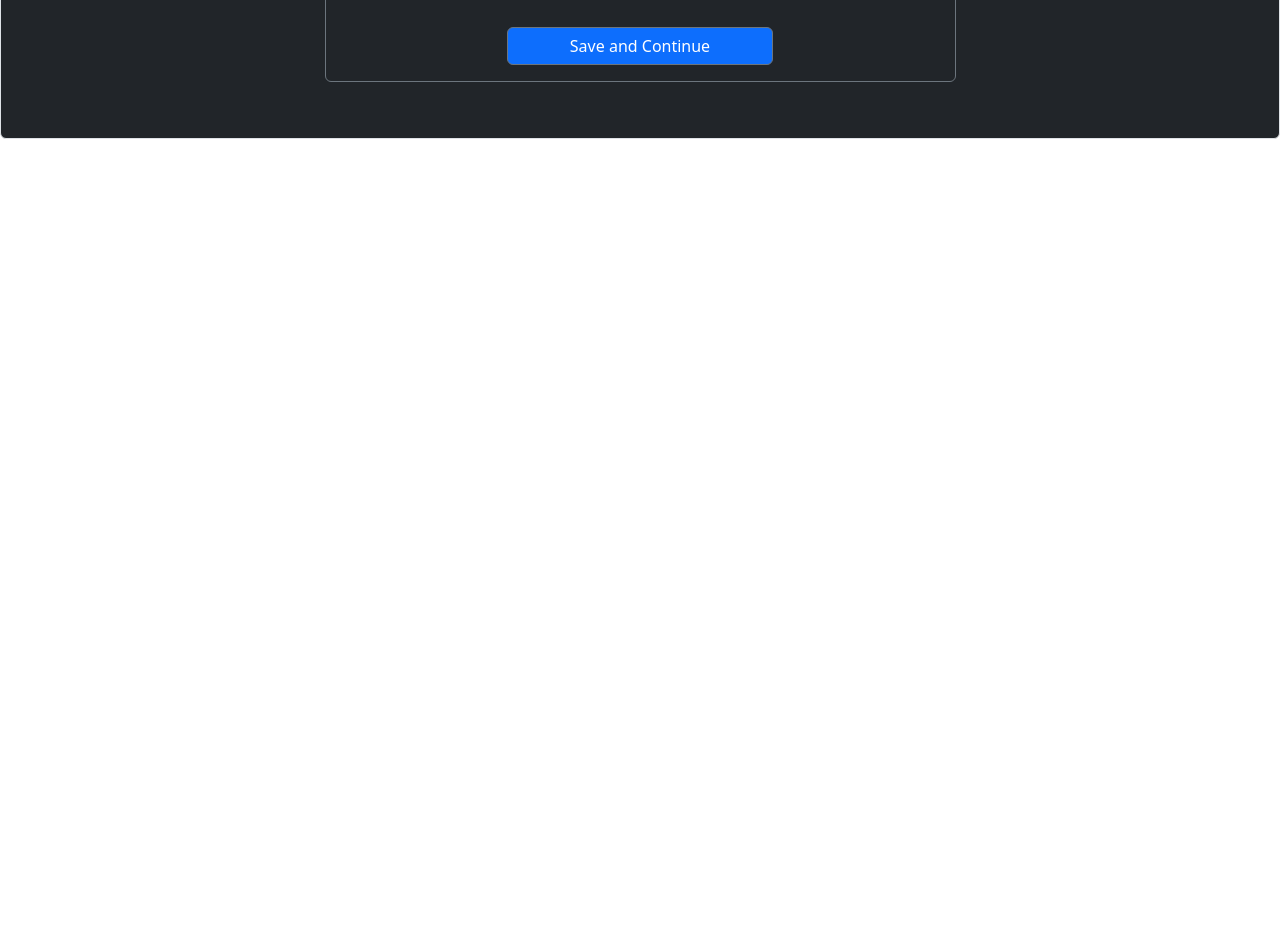
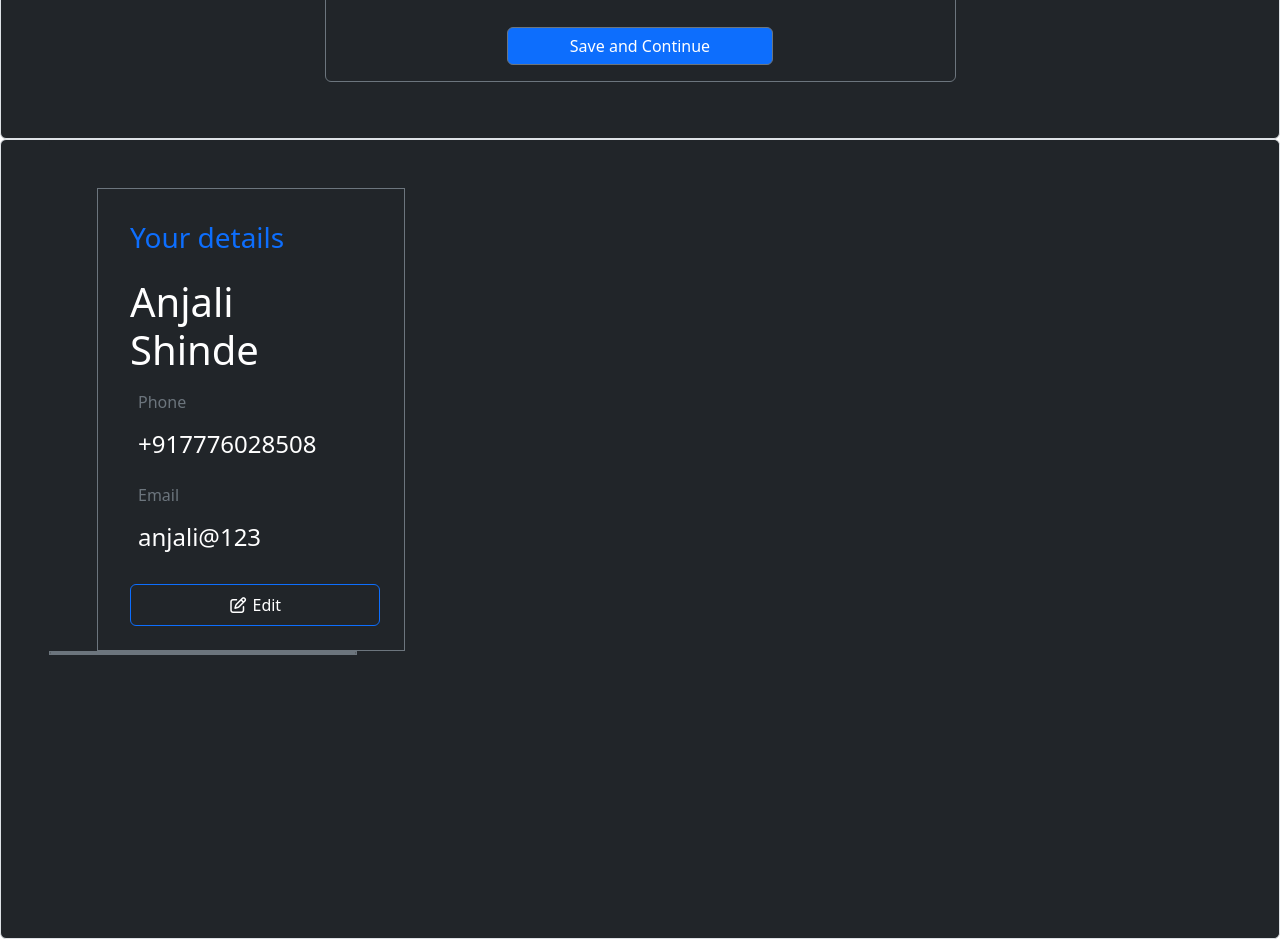
Before and after one commit to anjali-2511/AJSpire-Internship-Journey-, a React (Vite) app in the folder ReactJs_Mini_Project/QR_Code_Generator_Using_User_Details/vite-project/: page / in a window 1280 px wide. Shown: the part 2360-3299 px from the top of the page. Before the commit the page ends 2499 px from the top, so only its background shows below. Built offline with nearby package versions, Linux system fonts and the light colour scheme.

Commit message:
Half of DashBoard completed

```diff
--- a/ReactJs_Mini_Project/QR_Code_Generator_Using_User_Details/vite-project/src/App.jsx
+++ b/ReactJs_Mini_Project/QR_Code_Generator_Using_User_Details/vite-project/src/App.jsx
@@ -1,3 +1,4 @@
+import DashBoard from "./DashBoard"
 import Home from "./Home"
 import Login from "./Login"
 import NavBar from "./NavBar"
@@ -17,6 +18,7 @@ function App() {
        <Registration/>
        <Login/>
        <Profile/>
+       <DashBoard/>
 
 
     </>
--- /dev/null
+++ b/ReactJs_Mini_Project/QR_Code_Generator_Using_User_Details/vite-project/src/DashBoard.jsx
@@ -0,0 +1,36 @@
+function DashBoard() {
+    return (
+        <>
+            <div className="bg-dark vh-100  border rounded d-flex justify-content-center">
+                <div className="card bg-dark ms-5 text-white border-0 w-100 h-100  d-flex flex-column">
+
+
+                    <div className="border-secondary border w-25 ms-5 mt-5 p-4">
+                        <h3 className="p-2 text-primary">Your details</h3>
+                        <h1 className="p-2">Anjali Shinde</h1>
+                        <span className="text-secondary ps-3">Phone</span>
+                        <h4 className="p-3">+917776028508</h4>
+                        <span className="text-secondary ps-3">Email</span>
+                        <h4 className="p-3">anjali@123</h4>
+
+                        <div className="d-flex ms-2"> <button className="btn btn-dark border-primary px-4 py-2 w-100 gap-2 mt-2"> <i class="fa-regular fa-pen-to-square"></i> Edit</button>
+                        </div>
+
+                    </div>
+
+
+                    <div className="border-secondary border w-25">
+                        <div className="card border-secondary border">
+
+                        </div>
+
+                    </div>
+
+
+                </div>
+            </div>
+        </>
+    )
+
+};
+export default DashBoard;
```
